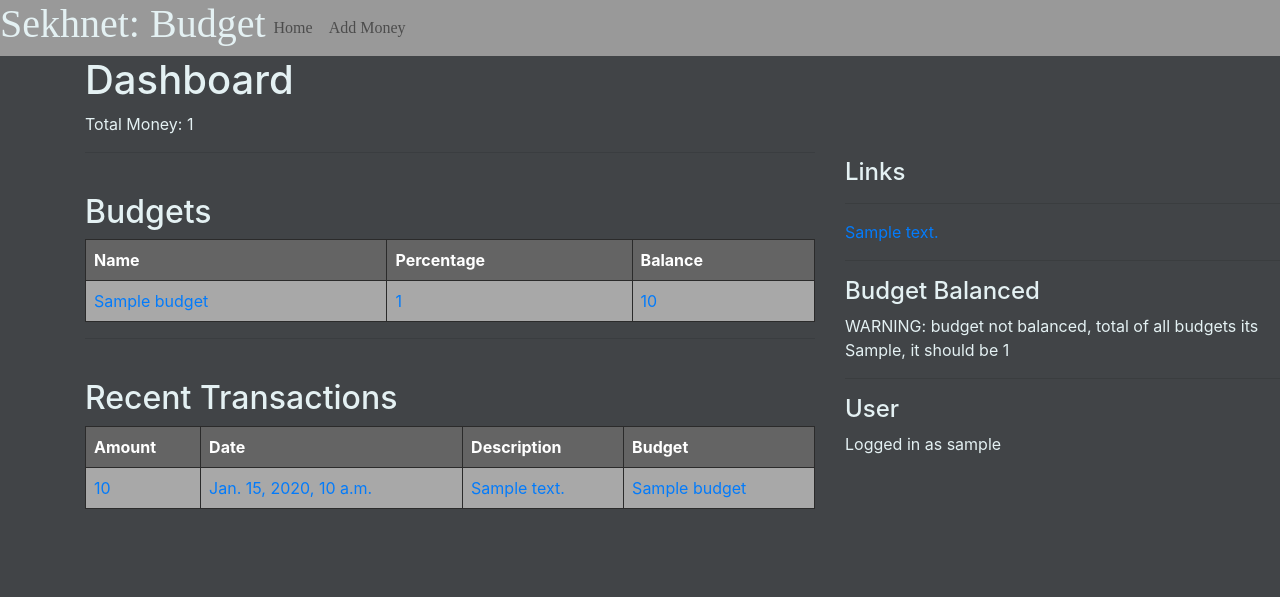
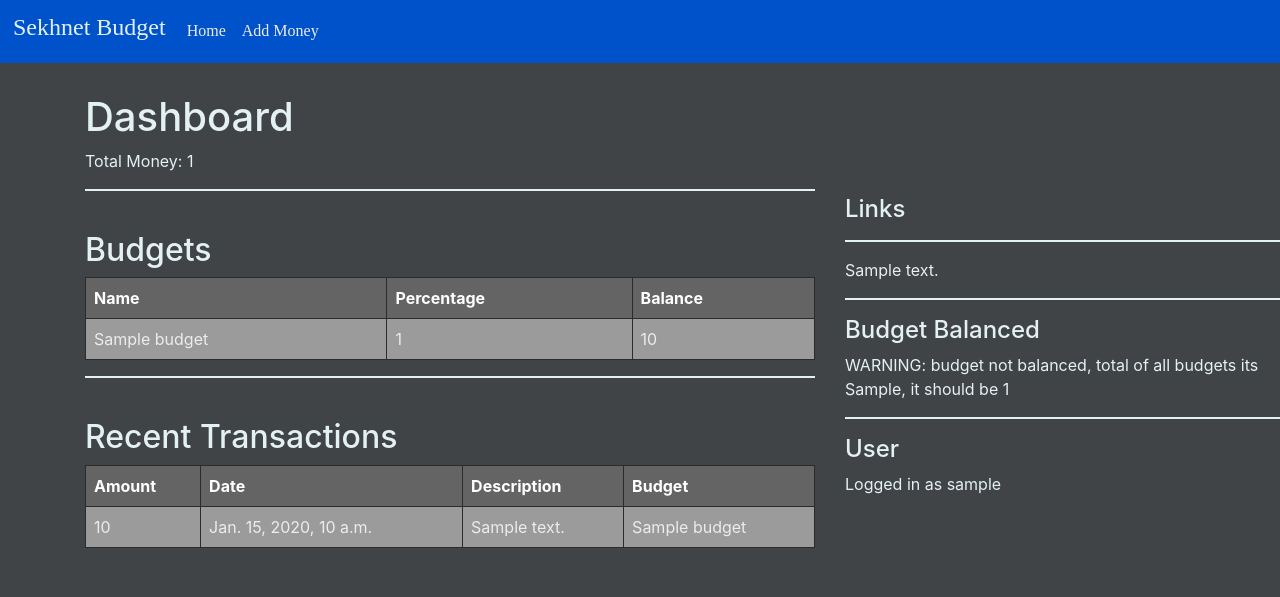
Before and after one commit to fargusplumdoodle/budget-api, a Django app: template api/templates/api/index.html in a window 1280 px wide. Shown: the top 597 px of the page. Run offline with Django 3.2, Linux system fonts and the light colour scheme; the template is opened without the code that fills it: most values are stand-ins (such as "Sample title", 1, 10 or a date in 2020); some libraries are stand-ins or nearby versions.

Commit message:
added styling

```diff
--- a/api/templates/api/base.html
+++ b/api/templates/api/base.html
@@ -12,7 +12,7 @@
 {# header/nav #}
 <nav class="navbar-nav navbar-expand-sm navbar-light">
     {# logo #}
-    <h1>Sekhnet: Budget</h1>
+    <h4 id="nav-title">Sekhnet  Budget</h4>
     {# items #}
     <li class="navbar-collapse collapse">
         <ul class="navbar-nav nav-pills">
@@ -36,7 +36,7 @@
 
 
 {# MAIN PAGE STUFF #}
-<div class="container">
+<div id="page-content" class="container">
     <div class="row">
         <div class="col-sm-8">
             {% block content %}
--- a/static/css/main.css
+++ b/static/css/main.css
@@ -3,15 +3,32 @@ body {
     color: #e4f1f3;
 }
 a {
-
-    color: #037BFB;
+    color: #ececec;
+}
+a:hover {
+    color: #0052cb;
 }
 
-nav {
-    background-color: #999999;
-    font-family: Ubuntu;
+hr {
+
+    border: 0.5px solid #e4f1f3;
 }
 
+#nav-title {
+    padding: 13px;
+}
+nav {
+    background-color: #0052cb;
+    font-family: Ubuntu;
+
+}
+.navbar-light .navbar-nav .nav-link {
+    color: #ececec;
+}
+#page-content {
+    padding-top: 30px;
+    padding-bottom: 50px;
+}
 table {
     border-collapse: collapse;
     border-spacing: 0;
@@ -33,11 +50,11 @@ td, th {
 }
 
 tr:nth-child(odd) {
-    background-color: #f2f2f2;
+    background-color: #626669;
 }
 
 tr:nth-child(even) {
-    background-color: #a8a8a8;
+    background-color: #9b9b9b;
 }
 
 
```
